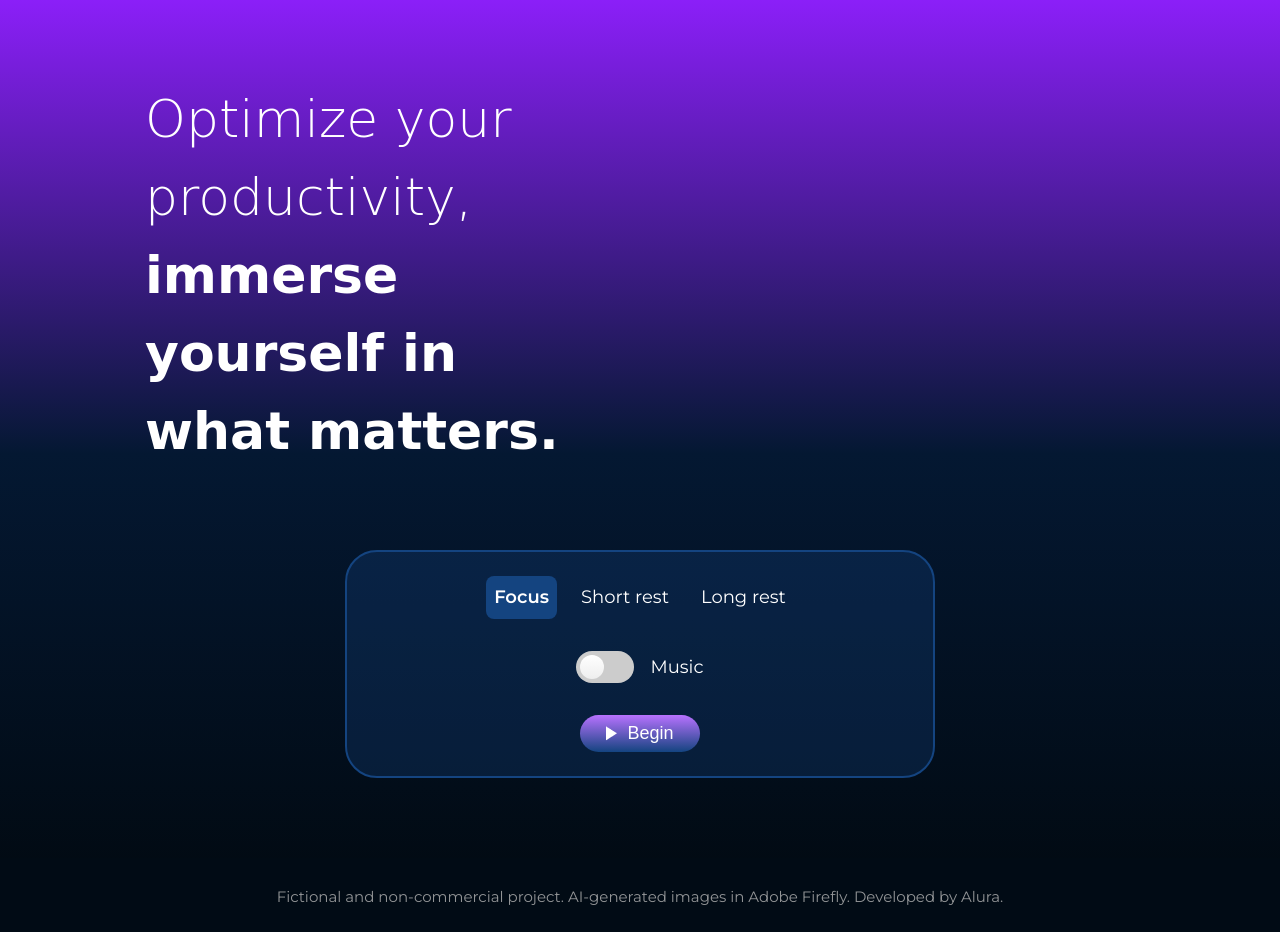
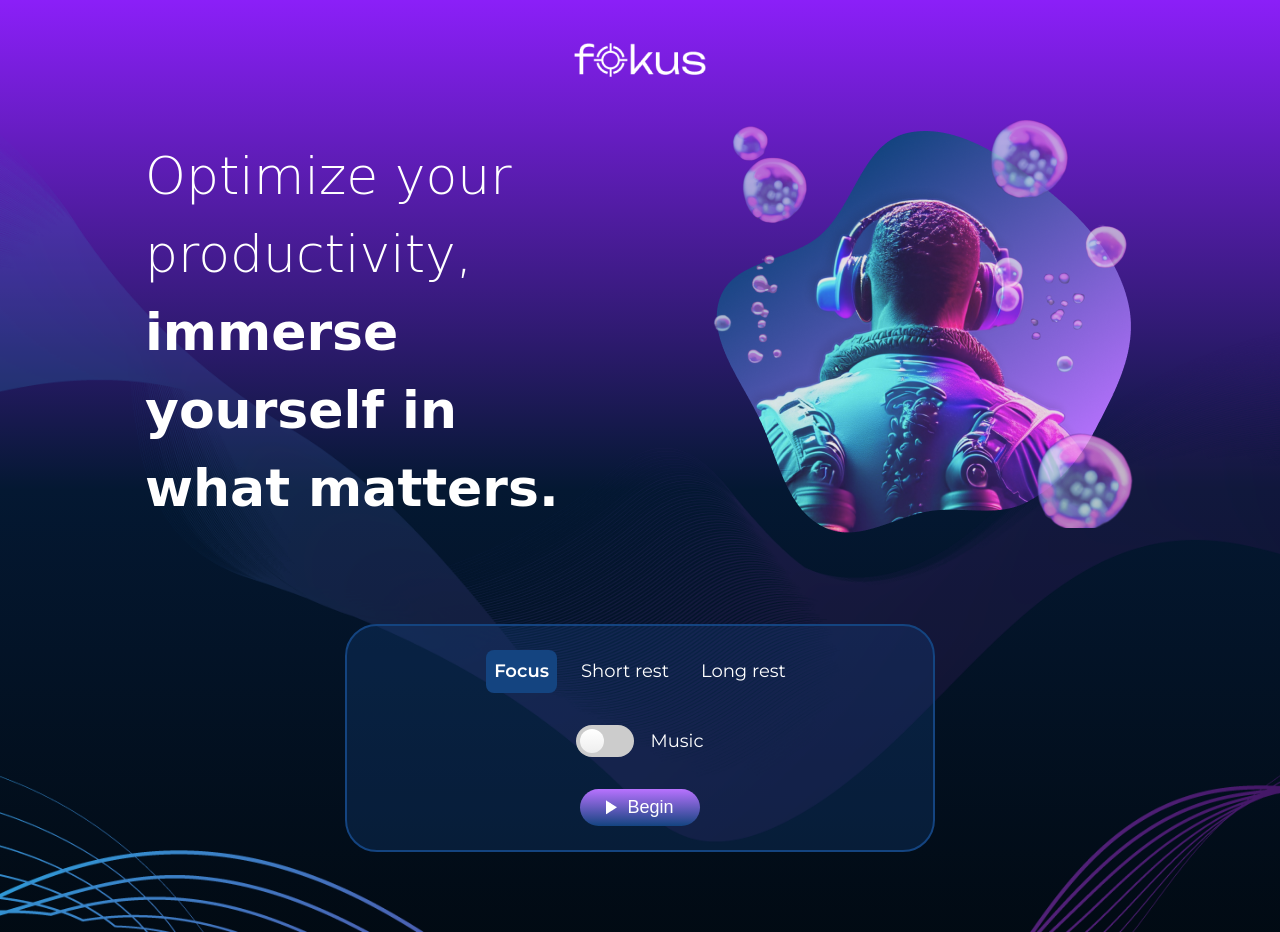
Before and after one commit to PedroSchinke/fokus, a plain HTML site: page index.html in a window 1280 px wide. Shown: the top 932 px of the page. Drawn offline with nearby package versions, Linux system fonts and the light colour scheme; a script that the page names is missing; files whose address does not match are found by name; a web font is replaced by a local one.

Commit message:
translate to en-US

```diff
--- a/index.html
+++ b/index.html
@@ -5,7 +5,7 @@
     <meta charset="UTF-8">
     <meta name="viewport" content="width=device-width, initial-scale=1.0">
     <title>Fokus</title>
-    <link rel="shortcut icon" href="./imagens/favicon.ico" type="image/x-icon">
+    <link rel="shortcut icon" href="./images/favicon.ico" type="image/x-icon">
     <link rel="stylesheet" href="https://cdnjs.cloudflare.com/ajax/libs/meyer-reset/2.0/reset.min.css"
         integrity="sha512-NmLkDIU1C/C88wi324HBc+S2kLhi08PN5GDeUVVVC/BVt/9Izdsc9SVeVfA1UZbY3sHUlDSyRXhCzHfr6hmPPw=="
         crossorigin="anonymous" referrerpolicy="no-referrer" />
@@ -22,7 +22,7 @@
     <main class="app">
         <header class="app__header">
             <figure class="app__logo-figure">
-                <img class="app__logo-image" src="/imagens/logo.png" alt="">
+                <img class="app__logo-image" src="/images/logo.png" alt="">
             </figure>
         </header>
         <section class="app__section-banner-container">
@@ -31,7 +31,7 @@
                 <strong class="app__title-strong">immerse yourself in what matters.</strong>
             </h1>
             <figure class="app__image-figure">
-                <img class="app__image" src="/imagens/focus.png" alt="">
+                <img class="app__image" src="/images/focus.png" alt="">
             </figure>
         </section>
         <section class="app__section-card-container">
--- a/styles.css
+++ b/styles.css
@@ -1,8 +1,8 @@
 :root {
     --color-primary: #123456;
     --color-secondary: #FFF;
-    --azul-royal: #144480;
-    --fundo-card-timer: rgba(20, 68, 128, 0.30);
+    --blue-royal: #144480;
+    --background-card-timer: rgba(20, 68, 128, 0.30);
     --lils: #B872FF;
     --linear-botes: linear-gradient(180deg, #B872FF 0%, #144480 100%);
 }
@@ -32,7 +32,7 @@ html {
 
 body {
     min-height: 100vh;
-    background: url("/imagens/pattern.png");
+    background: url("/images/pattern.png");
     background-size: cover;
     background-repeat: no-repeat;
 }
@@ -77,8 +77,8 @@ h1, h2, h3, h4, h5, h6 {
 
 .app__card {
     border-radius: 3.2rem;
-    border: 0.2rem solid var(--azul-royal);
-    background: var(--fundo-card-timer);
+    border: 0.2rem solid var(--blue-royal);
+    background: var(--background-card-timer);
     padding: 2.4rem;
     margin: 8rem 0;
     width: 59rem;
@@ -111,7 +111,7 @@ h1, h2, h3, h4, h5, h6 {
 
 .app__card-button.active {
     border-radius: 0.8rem;
-    background: var(--azul-royal);
+    background: var(--blue-royal);
     font-weight: 600;
 }
 
@@ -227,7 +227,7 @@ h1, h2, h3, h4, h5, h6 {
     visibility: hidden;
 }
 
-/* fim - toggle */
+/* end - toggle */
 
 /* For tablets */
 @media (max-width: 1024px) and (min-width: 768px) {
```
